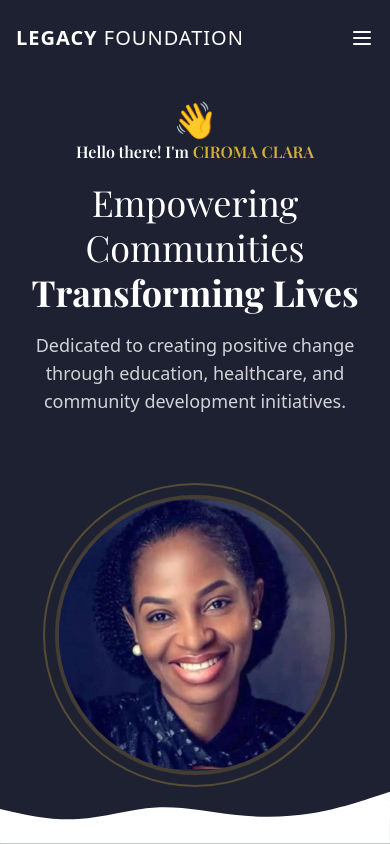
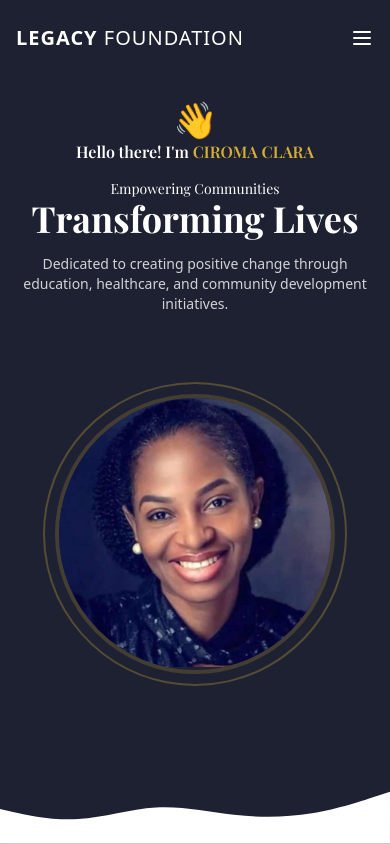
Before and after one commit to abdulrg01/nak, a Next.js app: page /clara in a window 390 px wide. Shown: the top 844 px of the page. Built offline with nearby package versions, Linux system fonts and the light colour scheme; a web font is replaced by a local one.

Commit message:
hero text

```diff
--- a/components/clara/Clara.tsx
+++ b/components/clara/Clara.tsx
@@ -190,17 +190,17 @@ export default function Clara() {
           </motion.h2>
 
           <motion.h1
-            className="text-white text-4xl md:text-5xl font-light mb-4 leading-tight"
+            className="text-white text-sm font-light mb-4 leading-tight"
             initial={{ opacity: 0 }}
             animate={{ opacity: 1 }}
             transition={{ duration: 0.5, delay: 0.6 }}
           >
             Empowering Communities <br />
-            <span className="font-bold">Transforming Lives</span>
+            <span className="font-bold text-4xl md:text-5xl">Transforming Lives</span>
           </motion.h1>
 
           <motion.p
-            className="text-white/80 text-lg md:text-xl mb-8"
+            className="text-white/80 text-sm mb-8"
             initial={{ opacity: 0 }}
             animate={{ opacity: 1 }}
             transition={{ duration: 0.5, delay: 0.8 }}
```
